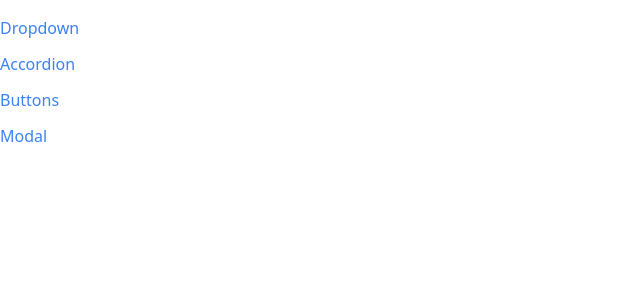
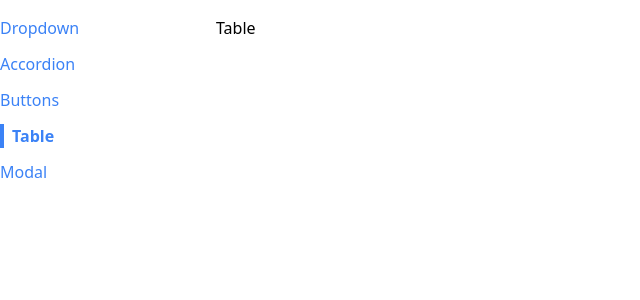
Before and after one commit to VsevolodPantjukhin/comps, a React (Create React App) app: page /table in a window 1280 px wide. Shown: the top 300 px of the page, without its empty margins (0-640 px from the left). Built offline with nearby package versions, Linux system fonts and the light colour scheme.

Commit message:
Creating a Reusable Table

```diff
--- a/src/App/App.js
+++ b/src/App/App.js
@@ -4,6 +4,7 @@ import DropdownPage from '../pages/DropdownPage';
 import Sidebar from '../components/Sidebar/Sidebar';
 import ButtonPage from '../pages/ButtonPage';
 import ModalPage from '../pages/ModalPage';
+import TablePage from '../pages/TablePage';
 
 const App = () => {
   return (
@@ -22,6 +23,9 @@ const App = () => {
         <Route path="/modal">
           <ModalPage />
         </Route>
+        <Route path="/table">
+          <TablePage />
+        </Route>
       </div>
     </div>
   );
--- a/src/components/Modal/Modal.js
+++ b/src/components/Modal/Modal.js
@@ -1,12 +1,21 @@
 import ReactDOM from 'react-dom';
+import { useEffect } from 'react';
+
 const Modal = ({ onClose, children, actionBar }) => {
+  useEffect(() => {
+    document.body.classList.add('overflow-hidden');
+    return () => {
+      document.body.classList.remove('overflow-hidden');
+    };
+  }, []);
+
   return ReactDOM.createPortal(
     <div>
       <div
         onClick={onClose}
-        className="absolute inset-0 bg-gray-300 opacity-80"
+        className="fixed inset-0 bg-gray-300 opacity-80"
       ></div>
-      <div className="absolute inset-40 p-10 bg-white">
+      <div className="fixed inset-40 p-10 bg-white">
         <div className="flex flex-col justify-between h-full">
           {children}
           <div className="flex justify-end">{actionBar}</div>
--- a/src/components/Sidebar/Sidebar.js
+++ b/src/components/Sidebar/Sidebar.js
@@ -13,6 +13,10 @@ const Sidebar = () => {
     {
       label: 'Buttons',
       path: '/buttons',
+    },
+    {
+      label: 'Table',
+      path: '/table',
     },
     {
       label: 'Modal',
--- /dev/null
+++ b/src/components/Table/Table.js
@@ -0,0 +1,8 @@
+const Table = () => {
+  return (
+    <div>
+      <div>Table</div>
+    </div>
+  );
+};
+export default Table;
--- /dev/null
+++ b/src/pages/TablePage.js
@@ -0,0 +1,7 @@
+import Table from '../components/Table/Table';
+
+const TablePage = () => {
+  return <Table />;
+};
+
+export default TablePage;
```
